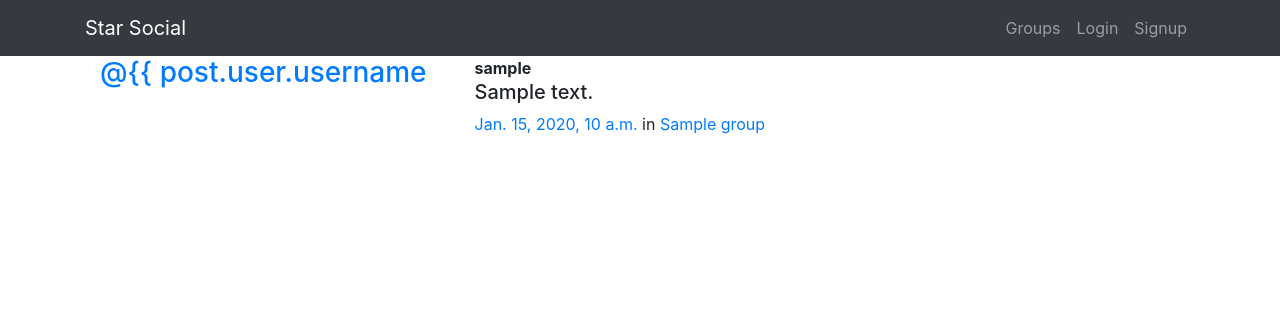
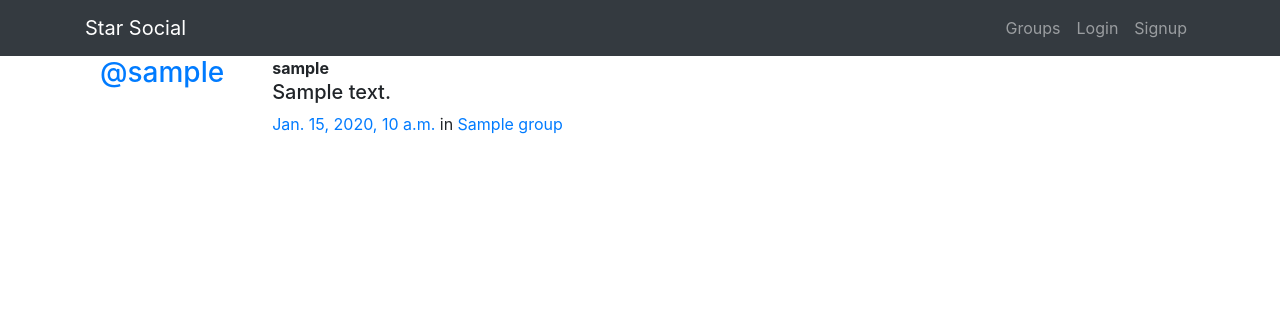
Before and after one commit to StewartJake/social_clone, a Django app: template simple_social/posts/templates/posts/post_detail.html in a window 1280 px wide. Shown: the top 316 px of the page. Run offline with Django 3.2, Linux system fonts and the light colour scheme; the template is opened without the code that fills it: most values are stand-ins (such as "Sample title", 1, 10 or a date in 2020); some libraries are stand-ins or nearby versions.

Commit message:
debug pt2

```diff
--- a/simple_social/groups/models.py
+++ b/simple_social/groups/models.py
@@ -16,7 +16,7 @@ class Group(models.Model):
     description_html = models.TextField(editable=False,
                                         default='',
                                         blank=True)
-    member = models.ManyToManyField(User, through='GroupMember')
+    members = models.ManyToManyField(User, through='GroupMember')
 
 
     def __str__(self):
--- a/simple_social/groups/templates/groups/group_list.html
+++ b/simple_social/groups/templates/groups/group_list.html
@@ -33,10 +33,8 @@
 				{{ group.description_html|safe }}
 			</p>
 				<div class="d-flex w-40 justify-content-between">
-					<small class="text-muted"><span class="badge badge-secondary">{{ group.members.count }}</span>
-						Member{{ group.members.count|pluralize }}
-					<small class="text-muted"><span class="badge badge-secondary">{{ group.posts.count }}</span>
-						Post{{ group.posts.count|pluralize }}
+					<span class="badge badge-pill badge-secondary">{{ group.members.count }}</span>Member{{ group.members.count|pluralize }}
+						<span class="badge badge-pill badge-secondary">{{ group.posts.count }}</span>Post{{ group.posts.count|pluralize }}
 						<span></span><span></span>
 				</div>
 		</a>
--- a/simple_social/groups/views.py
+++ b/simple_social/groups/views.py
@@ -1,3 +1,4 @@
+from django.db import IntegrityError
 from django.shortcuts import render
 from django.contrib.auth.mixins import (LoginRequiredMixin,
                                         PermissionRequiredMixin)
@@ -33,7 +34,7 @@ class JoinGroup(LoginRequiredMixin, generic.RedirectView):
         group = get_object_or_404(Group, slug=self.kwargs.get('slug'))
 
         try:
-            GroupMember.objects.creat(user=self.request.user,group=group)
+            GroupMember.objects.create(user=self.request.user,group=group)
 
         except IntegrityError:
             messages.warning(self.request,'Warning already a member!')
--- a/simple_social/posts/templates/posts/_post.html
+++ b/simple_social/posts/templates/posts/_post.html
@@ -1,5 +1,5 @@
 <div class="media">
-	<h3 class="mr-5"><a href="{% url 'posts:for_user' username=post.user.username %}">@{{ post.user.username</a></h3>
+	<h3 class="mr-5"><a href="{% url 'posts:for_user' username=post.user.username %}">@{{ post.user.username }}</a></h3>
 	<div class="media_body">
 		<strong>{{ post.user.username }}</strong>
 		<h5>{{ post.message_html|safe }}</h5>
@@ -11,9 +11,8 @@
 			{% endif %}
 		<div class="media-footer">
 			{% if user.is_authenticated and post.user == user and not hide_delete %}
-			<a href="{ url 'posts:delete' pk=post.pk %}" title="delete" class="btn btn-simple">
-				<i class="fa fa-trash" aria-hidden="true">
-					<span>Delete</span>
+			<a href="{% url 'posts:delete' pk=post.pk %}" title="delete" class="btn btn-danger">
+				<i class="fa fa-trash"></i>Delete
 			</a>
 			{% endif %}
 		</div>
--- a/simple_social/posts/templates/posts/post_confirm_delete.html
+++ b/simple_social/posts/templates/posts/post_confirm_delete.html
@@ -1,4 +1,4 @@
-{% extends 'posts/post_base.html" %}
+{% extends 'posts/post_base.html' %}
 
 {% block post_content %}
 <h3>Are you sure you want to delete this post?</h3>
@@ -10,7 +10,6 @@
 <form method="POST">
 	{% csrf_token %}
 	<input type="submit" value="Confirm Delete" class="btn btn-danger btn-large">
-	<a href="{% url 'posts:single' username=user.username pk=object.pk %}"
-    class="btn btn-simple btn-large btn-primary"<Cancel></a>
+	<a href="{% url 'posts:single' username=user.username pk=object.pk %}" class="btn btn-primary">Cancel</a>
 </form>
 {% endblock %}
--- a/simple_social/posts/templates/posts/post_list.html
+++ b/simple_social/posts/templates/posts/post_list.html
@@ -1,4 +1,4 @@
-{% extends "post/post_base.html" %}
+{% extends "posts/post_base.html" %}
 
 {% block prepost %}
 <div class="col-md-4">
@@ -37,3 +37,4 @@
 	  {% include 'posts/_post.html' %}
 	{% endfor %}
 </div>
+{% endblock %}
--- a/simple_social/posts/views.py
+++ b/simple_social/posts/views.py
@@ -5,6 +5,7 @@ from django.views import generic
 from django.http import Http404
 from braces.views import SelectRelatedMixin
 from django.contrib.auth import get_user_model
+from django.contrib import messages
 from . import models
 from . import forms
 # Create your views here.
@@ -79,5 +80,5 @@ class DeletePost(LoginRequiredMixin,
 
 
     def delete(self,*args,**kwargs):
-        message.success(self.request,'Post Deleted')
+        messages.success(self.request,'Post Deleted')
         return super().delete(*args, **kwargs)
```
Also changed, not shown: simple_social/groups/templates/groups/group_detail.html (renamed from simple_social/groups/templates/groups/group_details.html, +8 -6 lines), simple_social/db.sqlite3, simple_social/groups/migrations/0002_auto_20190719_0526.py (added).
